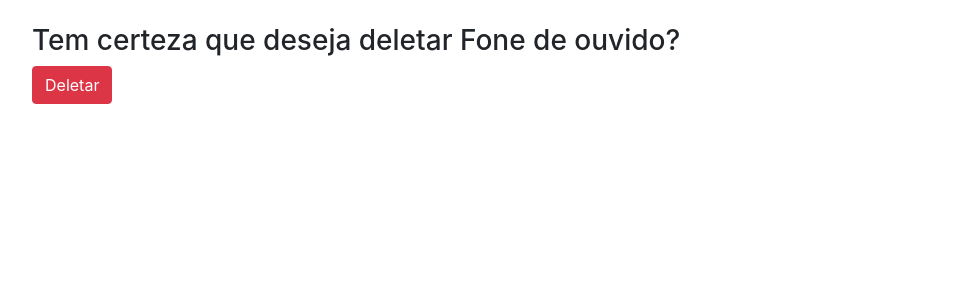
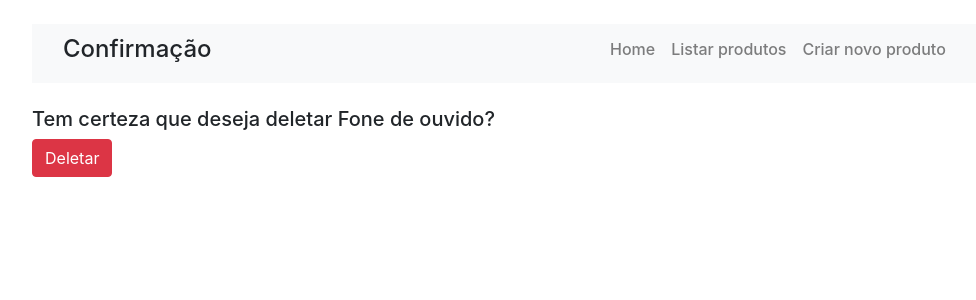
Before and after one commit to nicolebarroos/gestao-de-produtos, a Django app: page /produtos/delete/3/ in a window 1280 px wide. Shown: the top 300 px of the page, without its empty margins (53-1029 px from the left). Run offline with Django 3.2, Linux system fonts and the light colour scheme; a user stored in the database is signed in; data comes from the database, SQL or seed files in the repository; both versions use the stored data as it was after the commit; some libraries are stand-ins or nearby versions.

Commit message:
Ajustes de layout

```diff
--- a/produtos/templates/produto_delete_confirm.html
+++ b/produtos/templates/produto_delete_confirm.html
@@ -2,9 +2,35 @@
 {% load bootstrap %}
 {% block title %}Confirmar deleção{% endblock %}
 {% block content %}
+<br />
+
+<nav class="navbar navbar-expand-lg navbar-light bg-light">
+        <div class="col-md-6">
+                <h4>Confirmação</h4>
+        </div>
+        <div class="col-md-6">
+                <button class="navbar-toggler" type="button" data-toggle="collapse" data-target="#navbarNav" aria-controls="navbarNav" aria-expanded="false" aria-label="Toggle navigation">
+                  <span class="navbar-toggler-icon"></span>
+                </button>
+                <div class="collapse navbar-collapse" id="navbarNav">
+                  <ul class="navbar-nav">
+                        <li class="nav-item">
+                                <a class="nav-link" href="{% url 'home' %} "><h6>Home</h6></a>
+                        </li>
+                    <li class="nav-item">
+                      <a class="nav-link" href="{% url 'produtos_list' %}"><h6>Listar produtos</h6></a>
+                    </li>
+                    <li class="nav-item">
+                            <a class="nav-link" href="{% url 'produtos_new' %}"><h6>Criar novo produto</h6></a>
+                          </li>
+
+                  </ul>
+                </div>
+        </div>
+</nav>
 
 <br />
-<h3>Tem certeza que deseja deletar {{produto.nome}}?</h3>
+<h5>Tem certeza que deseja deletar {{produto.nome}}?</h5>
     <form method="POST">
         {% csrf_token %}
         <!--Aqui referenciamos o form-->
--- a/produtos/views.py
+++ b/produtos/views.py
@@ -10,7 +10,7 @@ def produtos_list(request):
 
     if termo_busca:
         produtos = Produto.objects.all() #Seria como dar select*from no banco de dados
-        produtos = produtos.filter(nome=termo_busca)
+        produtos = produtos.filter(nome__icontains=termo_busca)
     else:
         produtos = Produto.objects.all()
     return render(request, "produto.html", {'produtos' : produtos})
```
Also changed, not shown: produtos/templates/home.html (+8 -2 lines), produtos/templates/produto.html (+26 -1 lines), produtos/templates/produtos_new.html (+22 -0 lines), db.sqlite3.
